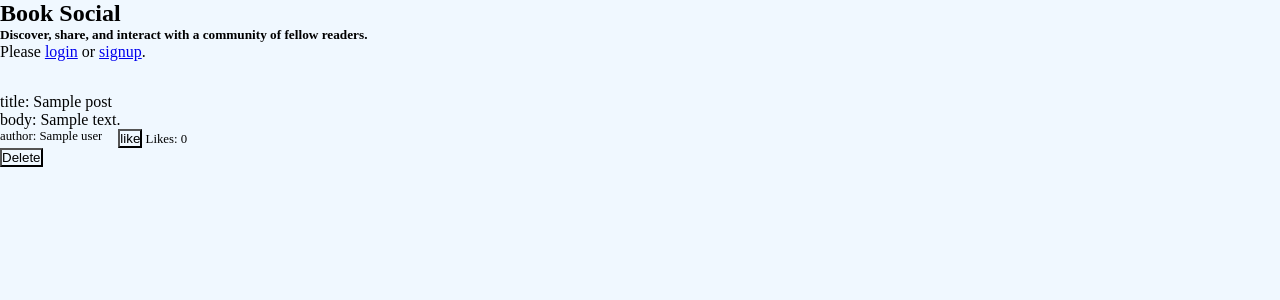
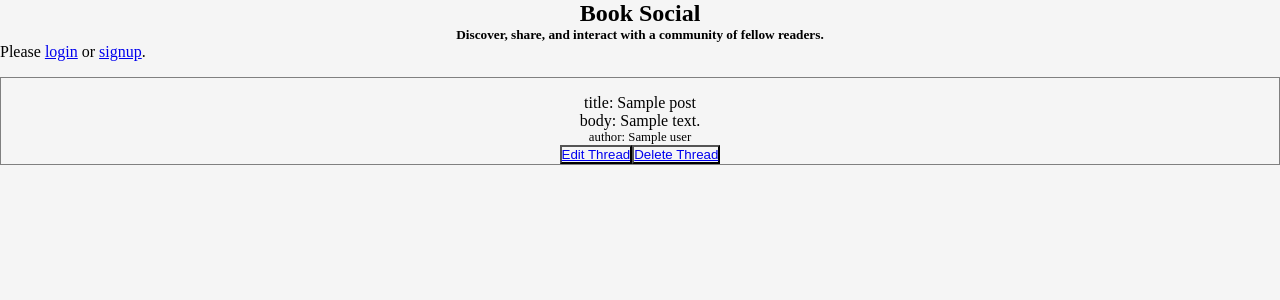
Before and after one commit to jmgraham5/booksocial, a Django app: template templates/home.html in a window 1280 px wide. Shown: the top 300 px of the page. Run offline with Django 4.2, Linux system fonts and the light colour scheme; tables that the repository leaves empty hold one stand-in row (values such as "Sample post"); the template is opened without the code that fills it: values that come from a table or form of the project are taken from there, most other values are stand-ins (such as "Sample title", 1, 10 or a date in 2020).

Commit message:
'updates to social site'

```diff
--- a/static/home.css
+++ b/static/home.css
@@ -2,29 +2,35 @@
     padding: 0;
     margin: 0;
     box-sizing: border-box;
-    background-color: aliceblue;
+    background-color: whitesmoke;
 }
 
+nav {
+    text-align: center;
+    background-color: white;
+}
 .thread {
     padding-top: 1rem;
+    text-align: center;
+
 }
 
 .post {
     padding-top: 1rem;
+    text-align: center;
+    border: 1px solid grey;
 }
 .like {
     font-size: .8rem;
     padding-left: 1rem;
+    text-align: center;
 }
 
 .user {
     font-size: .8rem;
+    text-align: center;
 }
 
 .body {
     font-size: 1rem;
 }
-
-#container2 {
-    display: flex;
-}
--- a/templates/editthread.html
+++ b/templates/editthread.html
@@ -7,7 +7,6 @@
             {{ form.as_p }}
             <input type="submit" value="Update">
         </form>
-        <a href="{% url 'threads:delete' thread.pk %}">DELETE</a>
     </div>
 
 {% endblock %}
--- a/templates/home.html
+++ b/templates/home.html
@@ -18,17 +18,14 @@
         <p class='body'>
         body: {{post.body}}
       </p>
-      <div id='container2'>
         <p class='user'>
-        author: {{post.user}}
-      </p>
-
-      <p class='like'>
-      <button type='submit' @click='like()'>like</button>
-      Likes: [[counter]]</p>
-      </div>
+          author: {{post.user}}
+        </p>
         {% if threads.user.username == users.username %}
-          <button onclick="'threads:delete'">Delete
+          <button><a href="{% url 'threads:edit' post.pk %}">Edit Thread
+          </a></button>
+          <button><a href="{% url 'threads:delete' post.pk %}">Delete Thread
+          </a></button>
         {% endif %}
 
       </div>
--- a/threads/models.py
+++ b/threads/models.py
@@ -14,7 +14,6 @@ class Post(models.Model):
         CustomUser, related_name='threads', on_delete=models.CASCADE)
     created = models.DateTimeField(auto_now_add=True)
     edited = models.DateTimeField(auto_now=True)
-    likes = 0
 
     class Meta:
         ordering = ['-created']
```
Also changed, not shown: db.sqlite3, templates/bookclub.html (added), templates/fiction.html (added), templates/nonfiction.html (added).
